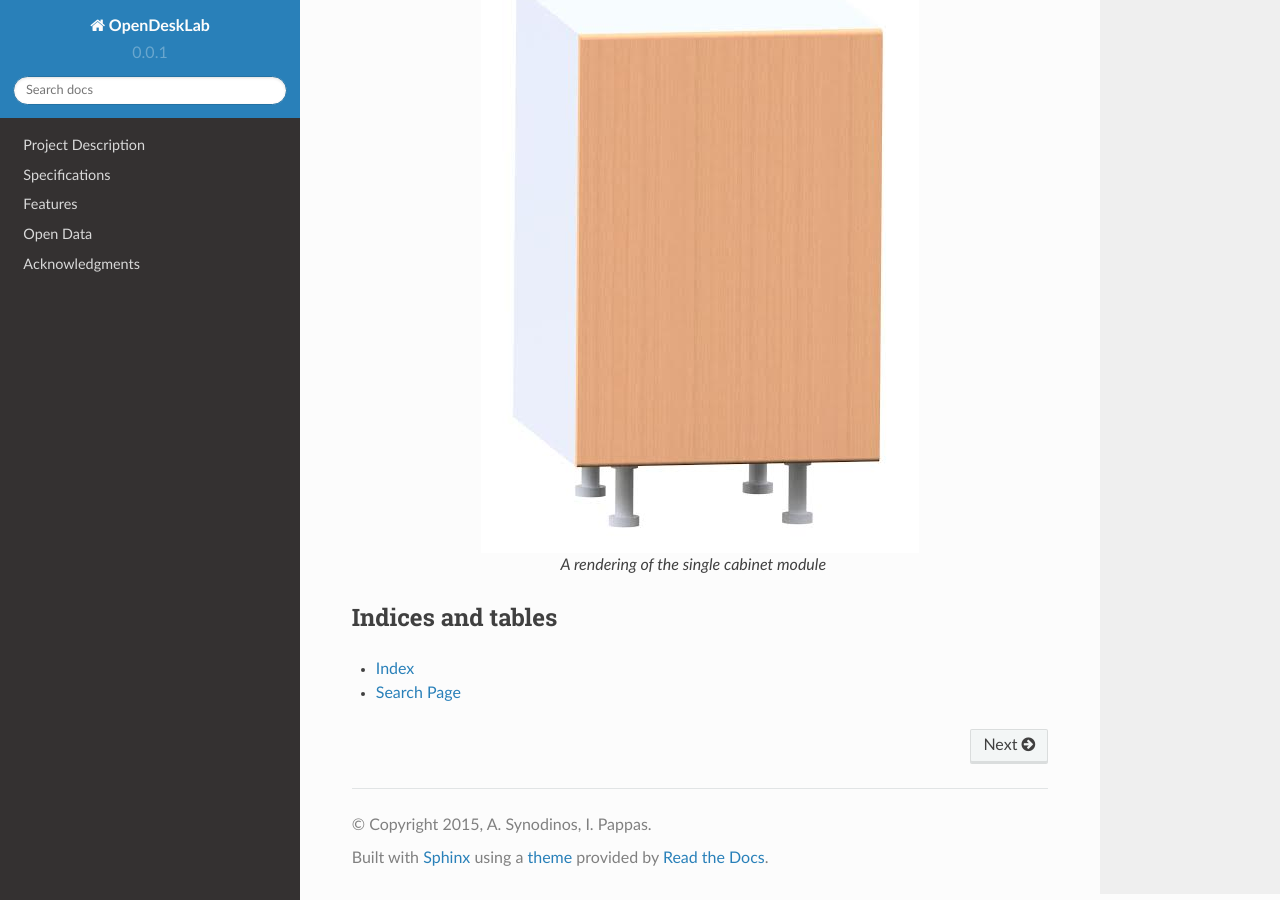
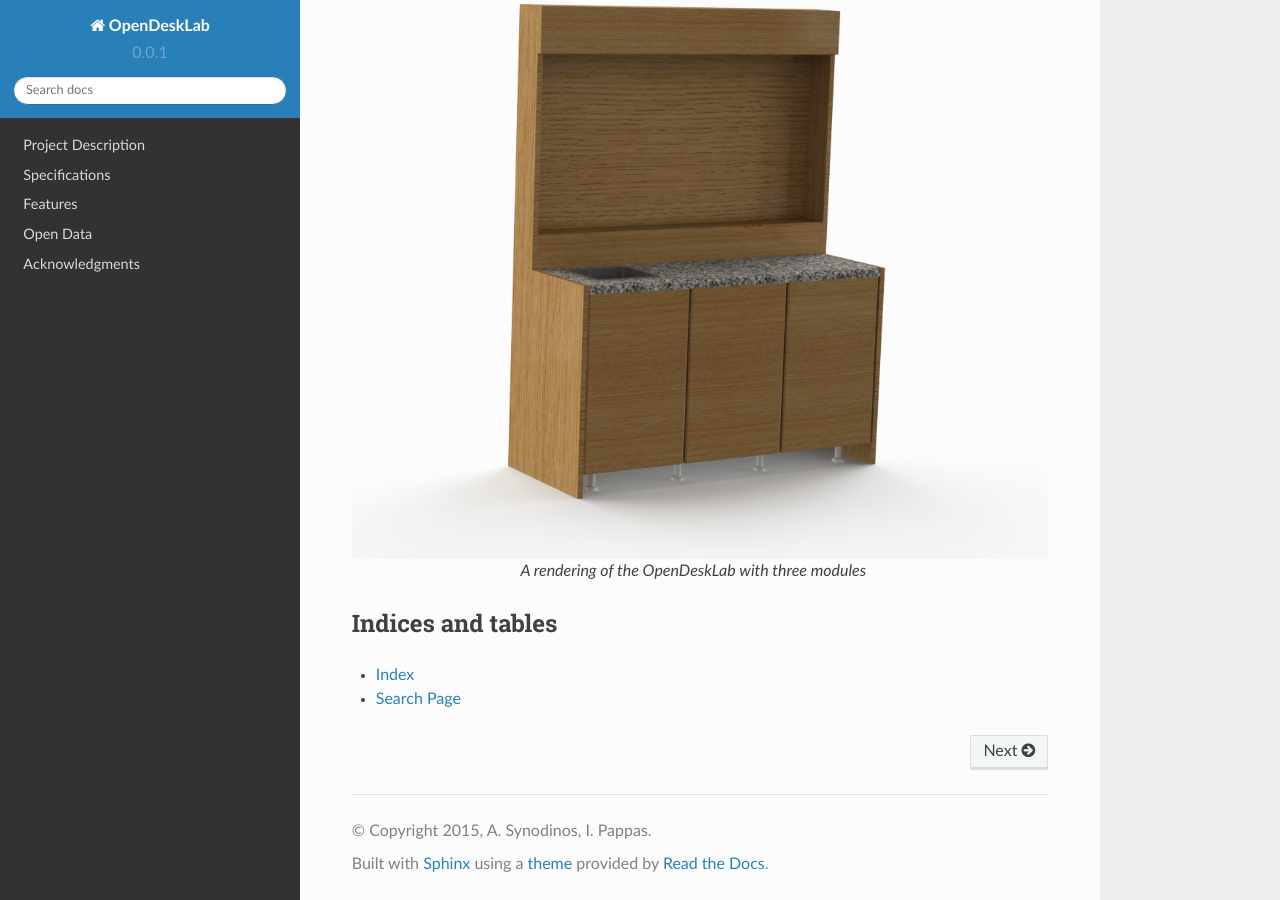
Before and after one commit to ellak-monades-aristeias/OpenDeskLab, a Sphinx documentation site: the page built from docs/index.rst, in a window 1280 px wide and 900 px high, scrolled down 764 px. Built offline with Sphinx 7.4.7 and the Read the Docs theme 2.0.0, drawn with Linux system fonts in a browser that asks for light colours.

Commit message:
Added render image of OpenDeskLab triple configuration

```diff
--- a/docs/index.rst
+++ b/docs/index.rst
@@ -19,10 +19,10 @@ Contents:
       Open Data <include/open_data>
       Acknowledgments <include/acknowledgments>
 
-.. figure::  ../img/single_cabinet.png
+.. figure::  ../img/OpenDeskLab3W.png
    :align:   center
 
-   A rendering of the single cabinet module
+   A rendering of the OpenDeskLab with three modules
 
 Indices and tables
 ==================
```
Also changed, not shown: img/OpenDeskLab3W.png (added).
